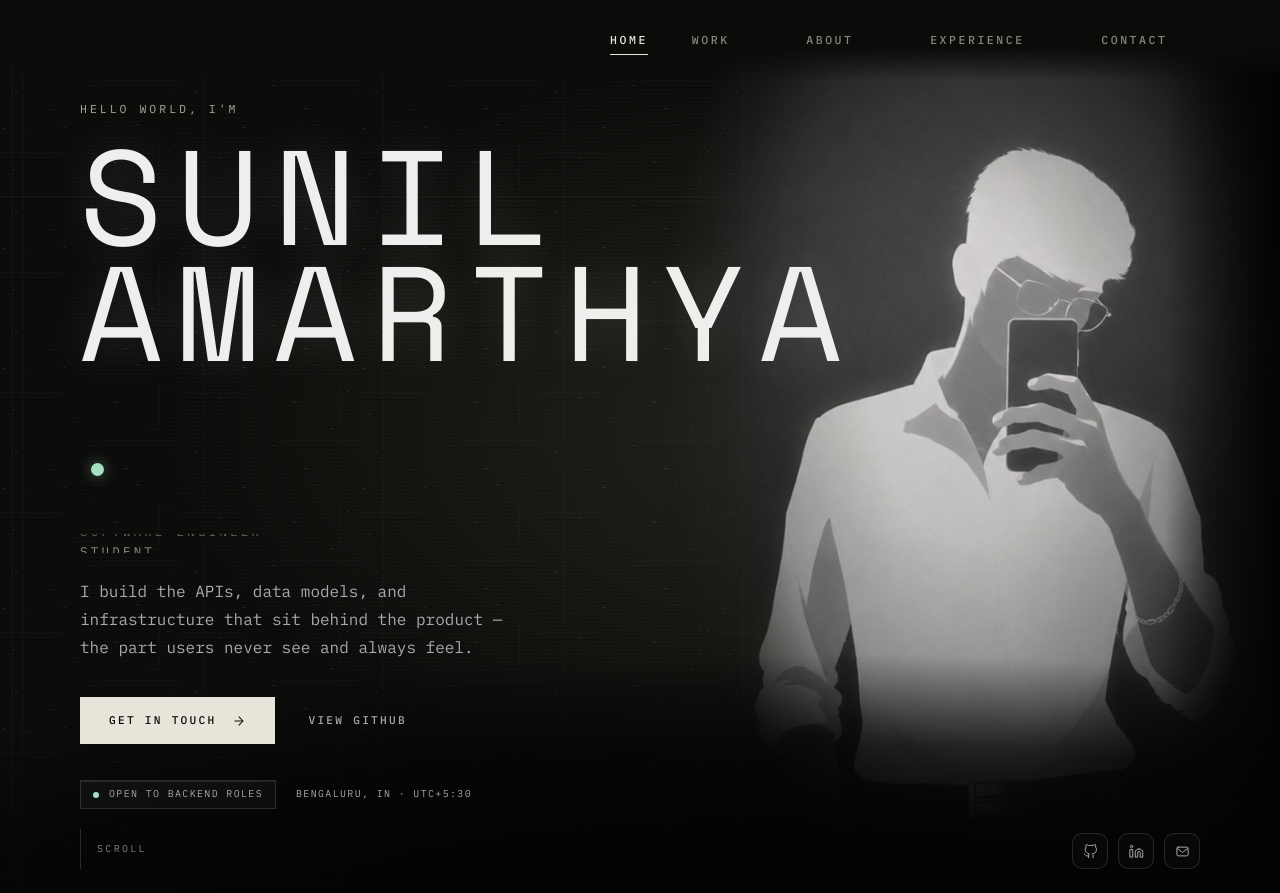
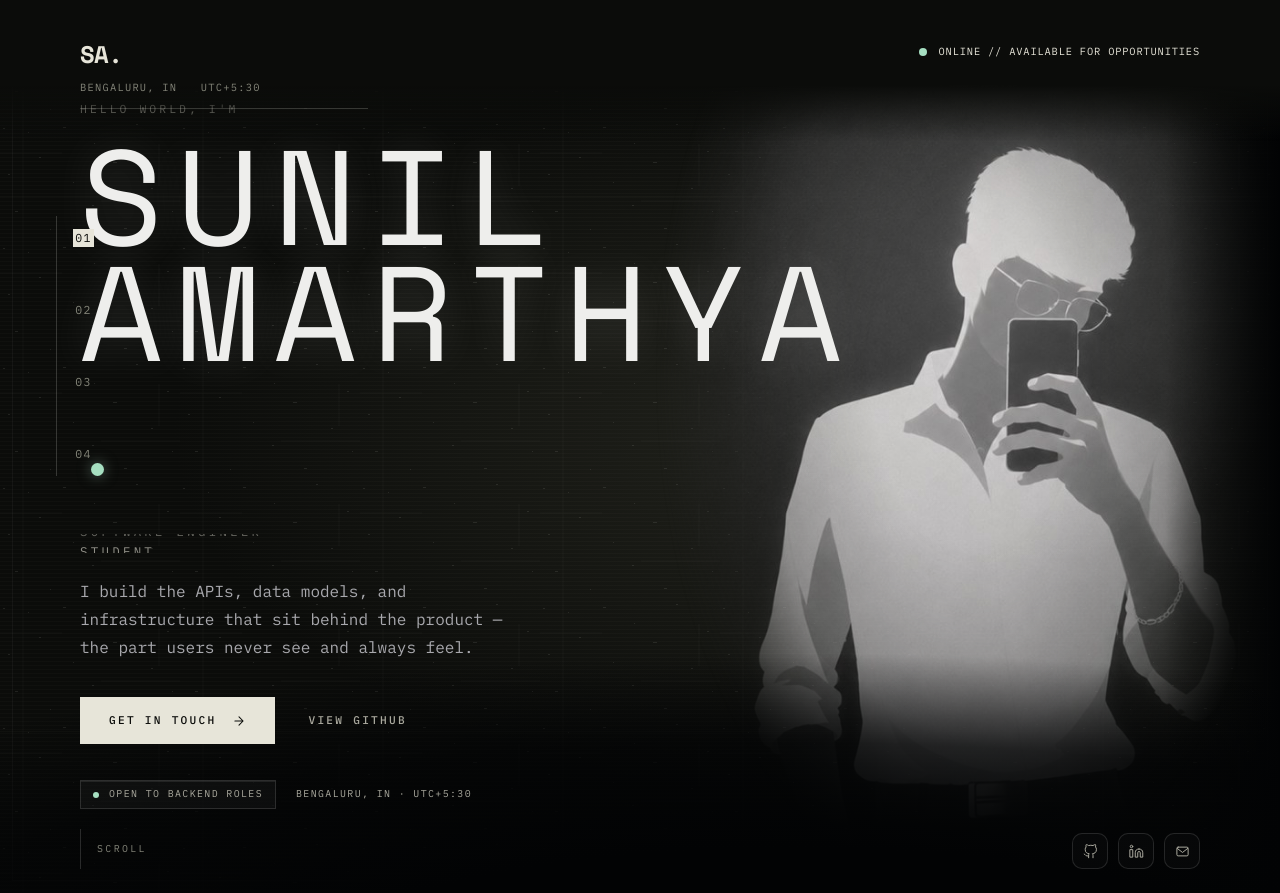
Before and after one commit to sunil-0701/My-Portfolio, a React (Vite) app: page / in a window 1280 px wide. Built offline with nearby package versions, Linux system fonts and the light colour scheme.

Commit message:
feat: add identity header and numbered navigation rail

```diff
--- a/src/components/layout/NavBar.jsx
+++ b/src/components/layout/NavBar.jsx
@@ -1,25 +1,27 @@
 import { useState } from 'react'
 import { motion } from 'framer-motion'
-import { SECTIONS } from '../../config/site'
+import { SECTIONS, SITE } from '../../config/site'
 import MobileMenu from './MobileMenu'
 
 const easeOutExpo = [0.16, 1, 0.3, 1]
 
-function NavItem({ section, isActive, onNavigate }) {
-  const base =
-    'group relative inline-flex items-center py-1 font-sans text-[0.7rem] font-medium tracking-[0.22em] transition-colors duration-300 sm:text-[0.72rem]'
+function NavItem({ section, isActive, onNavigate, number }) {
+  const base = 'group relative inline-flex min-h-11 min-w-11 items-center font-mono text-[0.72rem] tracking-[0.12em] transition-colors duration-150'
+  const content = number ? (
+    <>
+      <span aria-hidden="true" className={`px-0.5 ${isActive ? 'bg-paper text-ink' : ''}`}>{number}</span>
+      <span className="sr-only">{section.label}</span>
+    </>
+  ) : section.label
 
   if (!section.ready) {
     return (
       <span
         aria-disabled="true"
-        title="Section in progress"
+        title={`${section.label} — section in progress`}
         className={`${base} cursor-default text-faint`}
       >
-        {section.label}
-        <span className="ml-2 font-mono text-[0.55rem] tracking-[0.1em] text-faint/0 transition-colors duration-300 group-hover:text-faint">
-          soon
-        </span>
+        {content}
       </span>
     )
   }
@@ -29,16 +31,10 @@ function NavItem({ section, isActive, onNavigate }) {
       href={`#${section.id}`}
       onClick={onNavigate}
       aria-current={isActive ? 'page' : undefined}
+      title={section.label}
       className={`${base} ${isActive ? 'text-paper' : 'text-muted hover:text-paper'}`}
     >
-      {section.label}
-      {/* Active + hover rule, animated with transform only */}
-      <span
-        aria-hidden="true"
-        className={`absolute -bottom-0.5 left-0 h-px w-full origin-left bg-paper transition-transform duration-300 ease-out ${
-          isActive ? 'scale-x-100' : 'scale-x-0 group-hover:scale-x-100'
-        }`}
-      />
+      {content}
     </a>
   )
 }
@@ -56,13 +52,19 @@ export default function NavBar({ activeLink = 'HOME', ready = true }) {
         animate={ready ? { opacity: 1, y: 0 } : { opacity: 0, y: -26 }}
         transition={{ duration: 0.5, delay: 0.1, ease: easeOutExpo }}
       >
-        <div className="mx-auto flex min-h-20 max-w-[1440px] items-center justify-end px-6 py-6 sm:px-10 lg:px-16 xl:px-20">
-          {/* Desktop navigation */}
-          <nav aria-label="Primary" className="hidden items-center gap-8 md:flex lg:gap-11">
-            {SECTIONS.map((section) => (
-              <NavItem key={section.id} section={section} isActive={isActive(section)} />
-            ))}
-          </nav>
+        <div className="mx-auto flex max-w-[1800px] items-start justify-between gap-4 px-6 py-6 sm:px-10 lg:px-20 lg:py-8">
+          <div>
+            <a href="#home" aria-label={`${SITE.name} — home`} className="inline-flex min-h-11 items-center font-display text-2xl font-bold tracking-tight">
+              {SITE.monogram}
+            </a>
+            <p className="mt-1 hidden border-b border-paper/20 pb-3 font-mono text-[0.65rem] uppercase tracking-[0.12em] text-faint sm:block lg:min-w-72">
+              {SITE.location} <span className="ml-4">{SITE.timezone}</span>
+            </p>
+          </div>
+          <p className="mt-3 hidden items-center gap-3 text-[0.65rem] uppercase tracking-[0.08em] text-paper sm:flex">
+            <span aria-hidden="true" className={`h-2 w-2 rounded-full ${SITE.available ? 'bg-signal' : 'bg-faint'}`} />
+            {SITE.available ? 'Online // Available for opportunities' : 'Currently unavailable'}
+          </p>
 
           {/* Mobile trigger — replaces the row that used to overflow the viewport */}
           <button
@@ -71,7 +73,7 @@ export default function NavBar({ activeLink = 'HOME', ready = true }) {
             aria-expanded={menuOpen}
             aria-controls="mobile-menu"
             aria-haspopup="dialog"
-            className="flex h-9 w-9 items-center justify-center transition-transform duration-200 active:scale-95 md:hidden"
+            className="flex h-11 w-11 items-center justify-center transition-transform duration-200 active:scale-95 md:hidden"
           >
             <span className="sr-only">{menuOpen ? 'Close menu' : 'Open menu'}</span>
             <span aria-hidden="true" className="relative block h-3 w-6">
@@ -89,6 +91,20 @@ export default function NavBar({ activeLink = 'HOME', ready = true }) {
           </button>
         </div>
       </motion.header>
+
+      <nav
+        aria-label="Primary"
+        className="fixed top-[27%] left-6 z-[var(--z-nav)] hidden flex-col gap-5 border-l border-paper/20 pl-4 md:flex lg:left-[4.4%] lg:gap-7"
+      >
+        {SECTIONS.map((section, index) => (
+          <NavItem
+            key={section.id}
+            section={section}
+            number={String(index + 1).padStart(2, '0')}
+            isActive={isActive(section)}
+          />
+        ))}
+      </nav>
 
       {/* Native modal behavior traps focus and makes the background inert. */}
       {menuOpen && (
--- a/src/config/site.js
+++ b/src/config/site.js
@@ -2,6 +2,7 @@
 // Edit here; every component reads from this file.
 export const SITE = {
   name: 'Sunil Amarthya',
+  monogram: 'SA.',
   firstName: 'SUNIL',
   lastName: 'AMARTHYA',
   // Cycled by the hero role reel, in order.
@@ -28,6 +29,5 @@ export const SECTIONS = [
   { id: 'home', label: 'HOME', ready: true },
   { id: 'work', label: 'WORK', ready: false },
   { id: 'about', label: 'ABOUT', ready: false },
-  { id: 'experience', label: 'EXPERIENCE', ready: false },
   { id: 'contact', label: 'CONTACT', ready: false },
 ]
```
